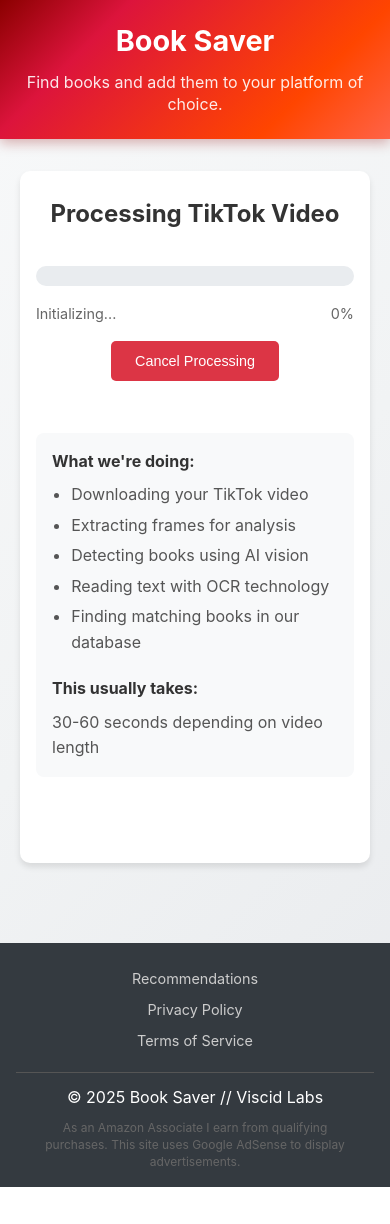
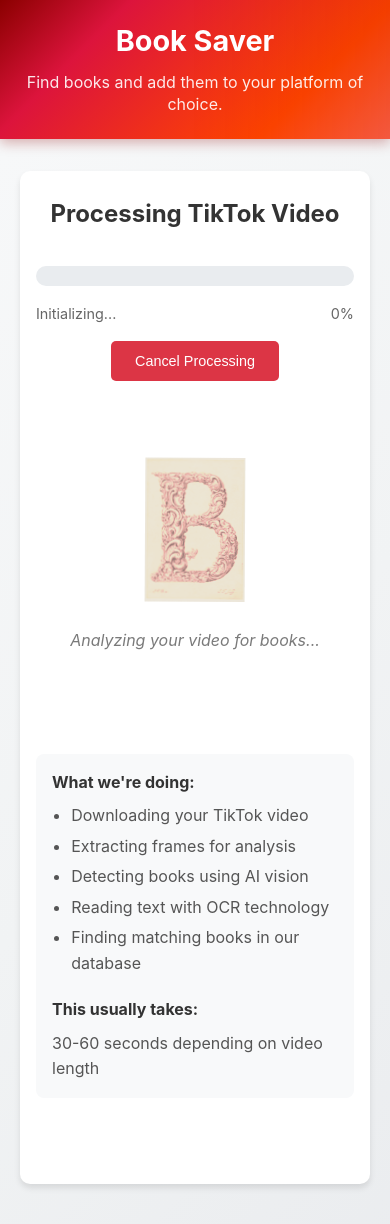
Before and after one commit to ColemanRHarris/booksaver, a Flask app: page /processing/1 in a window 390 px wide. Shown: the top 1224 px of the page. Before the commit the page ends 1187 px from the top, so only its background shows below. Run offline with Flask 3, Linux system fonts and the light colour scheme; some libraries are stand-ins or nearby versions.

Commit message:
add: ui changes, update dependencies

```diff
--- a/app.py
+++ b/app.py
@@ -875,5 +875,10 @@ def ads_txt():
     """Serve ads.txt file for AdSense verification"""
     return app.send_static_file('ads.txt')
 
+@app.route('/site.webmanifest')
+def site_webmanifest():
+    """Serve web app manifest"""
+    return app.send_static_file('site.webmanifest')
+
 if __name__ == '__main__':
     app.run(host='0.0.0.0', port=10001, debug=True)
--- a/requirements.txt
+++ b/requirements.txt
@@ -14,7 +14,7 @@ requests>=2.32.4
 setuptools>=75.0.0
 torch<2.6
 torchvision<0.20
-ultralytics==8.0.200
+ultralytics>=8.3.182
 yt-dlp>=2025.8.11
 paddleocr>=3.1.1
 paddlepaddle>=3.1.0
--- a/static/css/style.css
+++ b/static/css/style.css
@@ -16,15 +16,39 @@ body {
 /* Header */
 header {
     background: linear-gradient(135deg, #8B0000 0%, #DC143C 25%, #FF4500 75%, #FF6347 100%);
+    background-image:
+        linear-gradient(135deg, #8B0000 0%, #DC143C 25%, #FF4500 75%, #FF6347 100%),
+        url('../ornate-b-large.png');
+    background-size: cover, 300px auto;
+    background-position: center, right -50px center;
+    background-repeat: no-repeat, no-repeat;
+    background-blend-mode: normal, overlay;
     color: white;
     padding: 2rem 0;
     text-align: center;
     box-shadow: 0 4px 12px rgba(139, 0, 0, 0.3);
+    position: relative;
+    overflow: hidden;
+}
+
+/* Add subtle overlay for better text contrast */
+header::before {
+    content: '';
+    position: absolute;
+    top: 0;
+    right: 0;
+    width: 350px;
+    height: 100%;
+    background: linear-gradient(90deg, transparent 0%, rgba(139, 0, 0, 0.1) 100%);
+    pointer-events: none;
+    z-index: 1;
 }
 
 header h1 {
     font-size: 2.5rem;
     margin-bottom: 0.5rem;
+    position: relative;
+    z-index: 2;
 }
 
 header h1 a {
@@ -35,6 +59,8 @@ header h1 a {
 header p {
     font-size: 1.1rem;
     opacity: 0.9;
+    position: relative;
+    z-index: 2;
 }
 
 /* Main content */
@@ -593,6 +619,16 @@ footer {
         line-height: 1.4;
     }
 
+    /* Mobile optimization for header ornate B */
+    header {
+        background-size: cover, 200px auto;
+        background-position: center, right -30px center;
+    }
+
+    header::before {
+        width: 250px;
+    }
+
     main {
         padding: 1.5rem 0.75rem; /* Better mobile padding */
         max-width: 100%;
@@ -818,6 +854,25 @@ footer {
             display: block;
             margin: 0 auto 1rem;
         }
+
+        /* Further optimize ornate B for tiny screens */
+        header {
+            background-size: cover, 150px auto;
+            background-position: center, right -20px center;
+        }
+
+        header::before {
+            width: 200px;
+        }
+
+        .ornate-b-loader {
+            width: 80px;
+        }
+
+        .ornate-b-animation {
+            margin: 2rem 0;
+            padding: 1rem 0;
+        }
     }
 }
 
@@ -898,6 +953,46 @@ footer {
 .cancel-btn:disabled {
     background: #6c757d;
     cursor: not-allowed;
+}
+
+/* Ornate B Loading Animation */
+.ornate-b-animation {
+    text-align: center;
+    margin: 3rem 0;
+    padding: 2rem 0;
+}
+
+.ornate-b-loader {
+    width: 150px;
+    height: auto;
+    opacity: 0.7;
+    filter: sepia(100%) saturate(200%) hue-rotate(320deg) brightness(0.8);
+    animation: ornateFloat 3s ease-in-out infinite;
+    margin-bottom: 1rem;
+}
+
+@keyframes ornateFloat {
+    0%, 100% {
+        transform: translateY(0px) rotate(0deg);
+        opacity: 0.7;
+    }
+    50% {
+        transform: translateY(-10px) rotate(1deg);
+        opacity: 0.9;
+    }
+}
+
+.processing-message {
+    color: #666;
+    font-size: 1.1rem;
+    font-style: italic;
+    margin: 0;
+    animation: fadeInOut 2s ease-in-out infinite;
+}
+
+@keyframes fadeInOut {
+    0%, 100% { opacity: 0.6; }
+    50% { opacity: 1; }
 }
 
 .processing-info {
@@ -1037,6 +1132,16 @@ footer {
         padding: 1.5rem 1rem;
     }
 
+    /* Mobile optimization for ornate B animation */
+    .ornate-b-loader {
+        width: 100px;
+        filter: sepia(100%) saturate(150%) hue-rotate(320deg) brightness(0.9);
+    }
+
+    .processing-message {
+        font-size: 1rem;
+    }
+
     .ad-banner-top .ad-placeholder {
         min-height: 70px;
         max-width: 100%;
--- a/templates/base.html
+++ b/templates/base.html
@@ -4,6 +4,15 @@
     <meta charset="UTF-8">
     <meta name="viewport" content="width=device-width, initial-scale=1.0">
     <title>{% block title %}Book Saver{% endblock %}</title>
+
+    <!-- Favicon -->
+    <link rel="icon" type="image/png" sizes="32x32" href="{{ url_for('static', filename='favicon-32x32.png') }}">
+    <link rel="icon" type="image/png" sizes="16x16" href="{{ url_for('static', filename='favicon-16x16.png') }}">
+    <link rel="apple-touch-icon" sizes="180x180" href="{{ url_for('static', filename='apple-touch-icon.png') }}">
+    <link rel="icon" type="image/png" sizes="192x192" href="{{ url_for('static', filename='android-chrome-192x192.png') }}">
+    <link rel="shortcut icon" href="{{ url_for('static', filename='favicon.png') }}">
+    <link rel="manifest" href="{{ url_for('static', filename='site.webmanifest') }}">
+
     <link rel="stylesheet" href="{{ url_for('static', filename='css/style.css') }}">
     <script async src="https://pagead2.googlesyndication.com/pagead/js/adsbygoogle.js?client=ca-pub-4992548313793866"
      crossorigin="anonymous"
--- a/templates/processing.html
+++ b/templates/processing.html
@@ -18,6 +18,12 @@
         <div class="cancel-section">
             <button id="cancel-btn" class="cancel-btn" onclick="cancelTask()">Cancel Processing</button>
         </div>
+    </div>
+
+    <!-- Ornate B Loading Animation -->
+    <div class="ornate-b-animation">
+        <img src="{{ url_for('static', filename='ornate-b-medium.png') }}" alt="Processing" class="ornate-b-loader">
+        <p class="processing-message">Analyzing your video for books...</p>
     </div>
 
     <!-- AdSense Banner Ad - Processing page top -->
```
Also changed, not shown: static/android-chrome-192x192.png (added), static/apple-touch-icon.png (added), static/favicon-16x16.png (added), static/favicon-32x32.png (added), static/favicon.png (added), static/ornate-b-large.png (added), static/ornate-b-medium.png (added), static/ornate-b-small.png (added), static/site.webmanifest (added), 1 other file.
